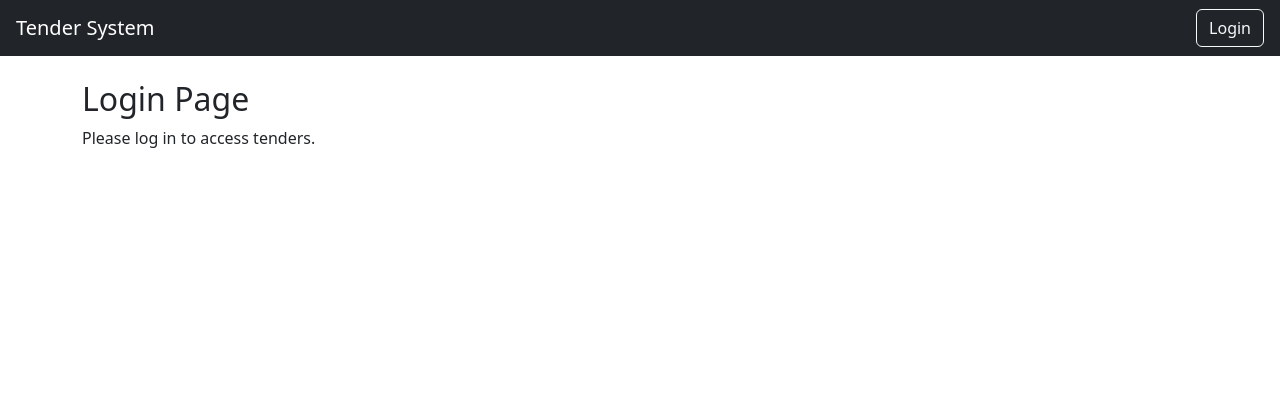
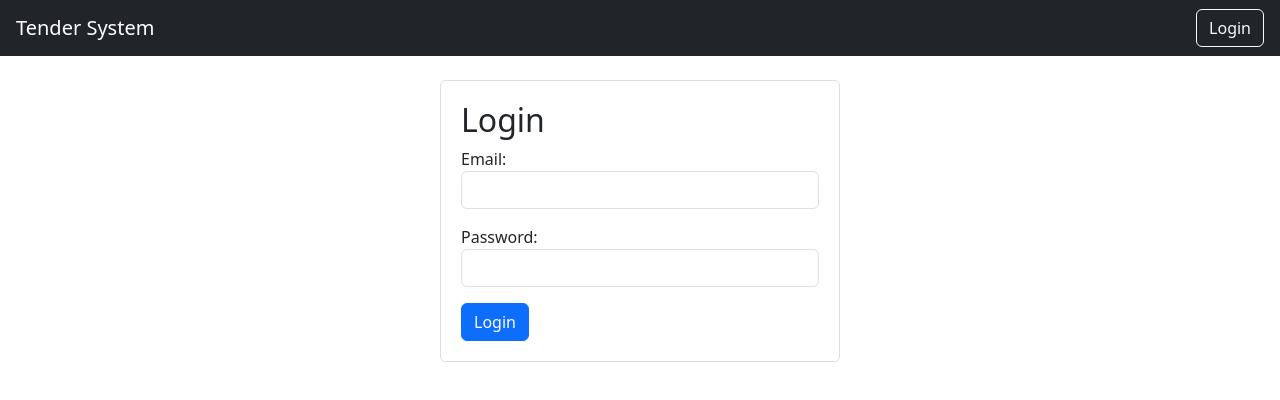
Before and after one commit to flexcodemic/tender_download_system, a Vue app: page /login in a window 1280 px wide. Shown: the top 400 px of the page. Built offline with nearby package versions, Linux system fonts and the light colour scheme.

Commit message:
Create a simple login page

```diff
--- a/src/views/LoginView.vue
+++ b/src/views/LoginView.vue
@@ -1,6 +1,46 @@
 <template>
-  <div>
-    <h2>Login Page</h2>
-    <p>Please log in to access tenders.</p>
+  <div class="login-container">
+    <h2>Login</h2>
+    <form @submit.prevent="login">
+      <div class="mb-3">
+        <label>Email:</label>
+        <input v-model="email" type="email" class="form-control" required />
+      </div>
+      <div class="mb-3">
+        <label>Password:</label>
+        <input v-model="password" type="password" class="form-control" required />
+      </div>
+      <button type="submit" class="btn btn-primary">Login</button>
+    </form>
+    <p v-if="error" class="text-danger">{{ error }}</p>
   </div>
 </template>
+
+<script setup>
+import { ref } from 'vue';
+import { useRouter } from 'vue-router';
+
+const router = useRouter();
+const email = ref('');
+const password = ref('');
+const error = ref('');
+
+const login = () => {
+  if (email.value === 'admin@example.com' && password.value === 'password') {
+    localStorage.setItem('user', JSON.stringify({ email: email.value }));
+    router.push('/'); // Redirect to Home
+  } else {
+    error.value = 'Invalid email or password.';
+  }
+};
+</script>
+
+<style scoped>
+.login-container {
+  max-width: 400px;
+  margin: auto;
+  padding: 20px;
+  border: 1px solid #ddd;
+  border-radius: 5px;
+}
+</style>
```
